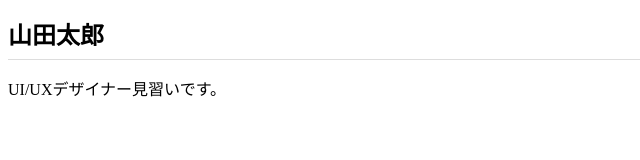
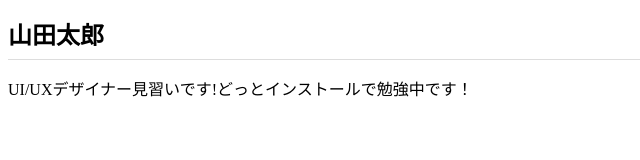
Before and after one commit to akira0031/akira0031.github.io, a plain HTML site: page index.html in a window 1280 px wide. Shown: the whole page, without its empty margins (0-640 px from the left). Drawn offline with Linux system fonts and the light colour scheme.

Commit message:
Add files via upload

```diff
--- a/index.html
+++ b/index.html
@@ -7,6 +7,6 @@
 </head>
 	<body>
 	 <h1>山田太郎</h1>
-	 <p>UI/UXデザイナー見習いです。</p>
+	 <p>UI/UXデザイナー見習いです!どっとインストールで勉強中です！</p>
 	</body>
 </html>
```
